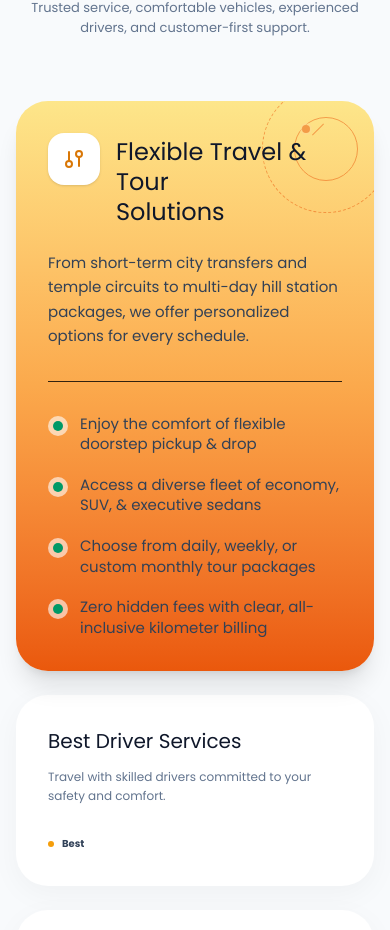
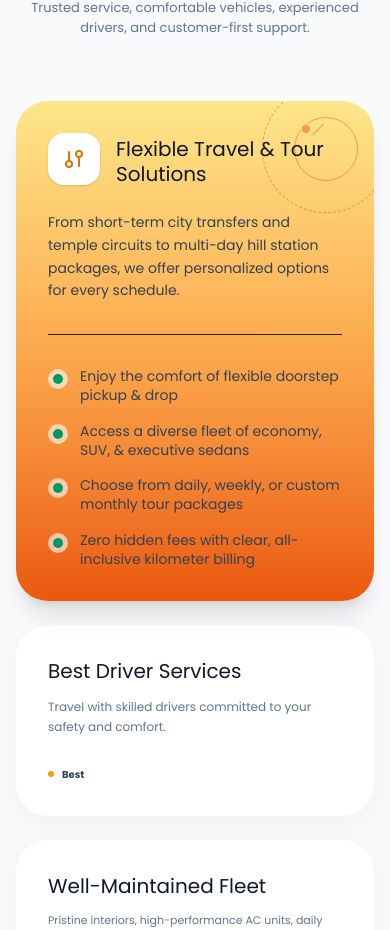
Before and after one commit to aeropeak26/Rudhran_travels, a Next.js app: page / in a window 390 px wide. Shown: the part 10012-10942 px from the top of the page. Built offline with nearby package versions, Linux system fonts and the light colour scheme; no server answers; the database is empty.

Commit message:
style: reduce font sizes in Flexible Travel Solutions card

```diff
--- a/src/components/WhyChooseUs.tsx
+++ b/src/components/WhyChooseUs.tsx
@@ -50,18 +50,18 @@ export default function WhyChooseUs({ data }: { data?: any }) {
               <div className="bg-white p-3.5 rounded-2xl shadow-sm shrink-0">
                 <Settings2 className="w-6 h-6 text-[#d97706] rotate-90" />
               </div>
-              <h3 className="text-2xl font-bold leading-tight pt-1 relative z-10">
+              <h3 className="text-xl md:text-2xl font-bold leading-tight pt-1 relative z-10">
                 Flexible Travel & Tour <br /> Solutions
               </h3>
             </div>
 
-            <p className="text-[15px] font-medium text-[#334155] mb-8 leading-relaxed relative z-10">
+            <p className="text-sm md:text-[15px] font-medium text-[#334155] mb-8 leading-relaxed relative z-10">
               From short-term city transfers and temple circuits to multi-day hill station packages, we offer personalized options for every schedule.
             </p>
 
             <div className="w-full h-px bg-black/80 mb-8 relative z-10"></div>
 
-            <ul className="space-y-5 text-[15px] font-medium text-[#334155] flex-grow relative z-10">
+            <ul className="space-y-4 text-sm font-medium text-[#334155] flex-grow relative z-10">
               <li className="flex items-start gap-3">
                 <div className="w-5 h-5 rounded-full bg-white/60 flex items-center justify-center mt-0.5 shrink-0">
                   <div className="w-2.5 h-2.5 rounded-full bg-emerald-600"></div>
```
